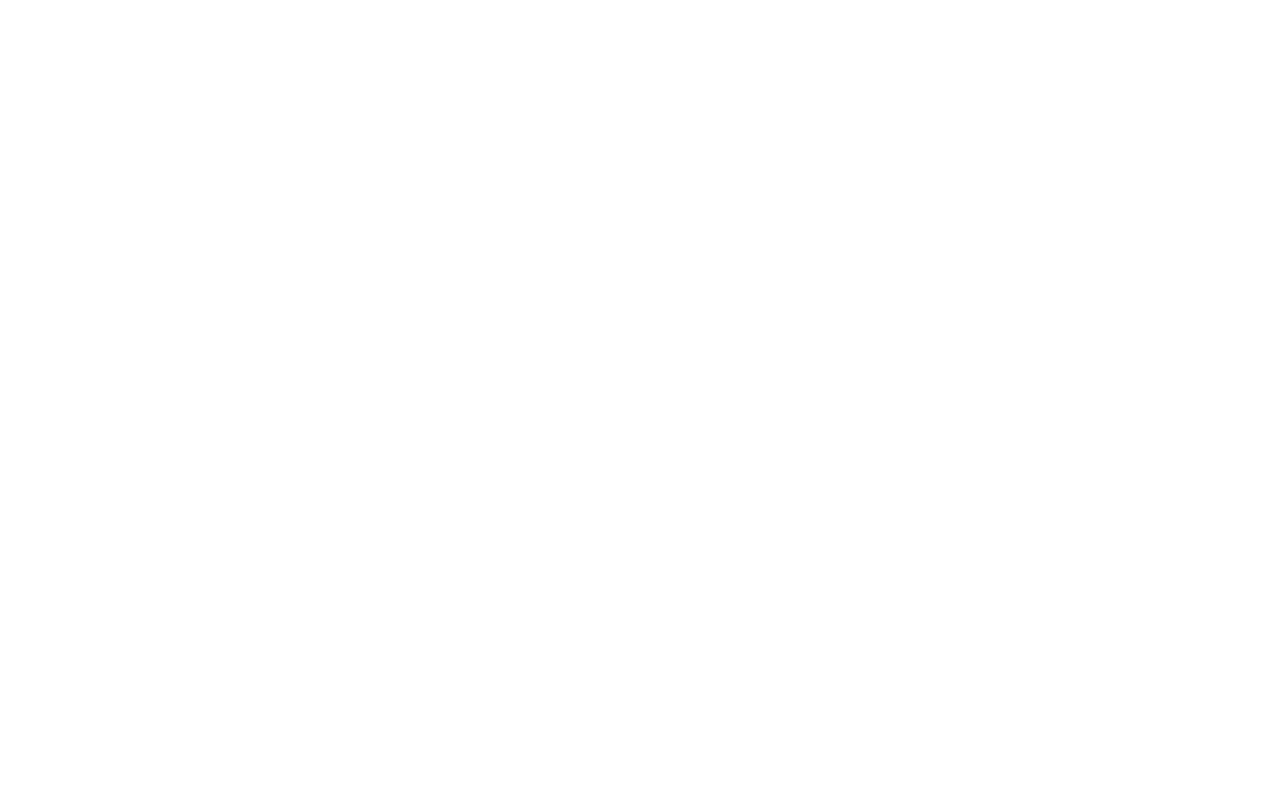
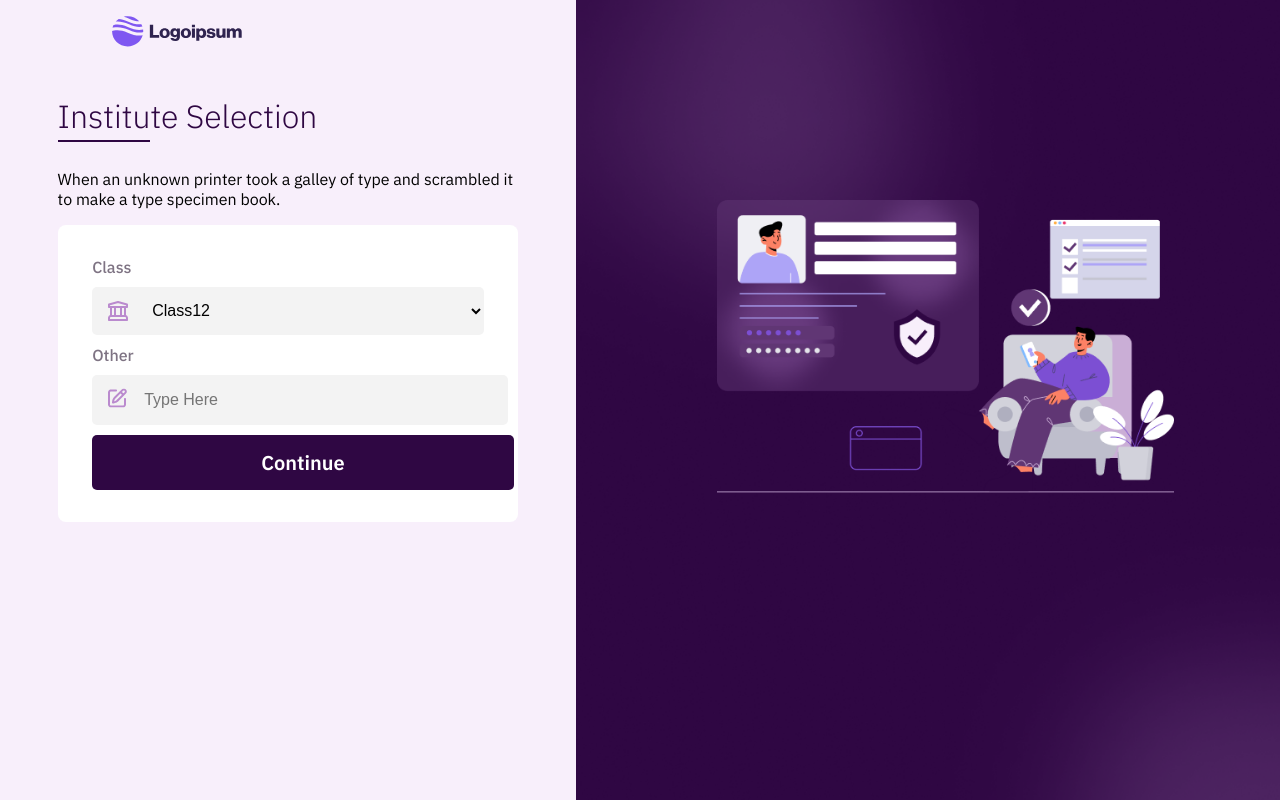
Before and after one commit to altamash2000/online_practice, a React (Create React App) app: page /select-institute in a window 1280 px wide. Built offline with nearby package versions, Linux system fonts and the light colour scheme; sample sign-in values are in the browser's storage.

Commit message:
intitute

```diff
--- a/src/App.css
+++ b/src/App.css
@@ -68,7 +68,7 @@
     bottom: -5px;
 }
 section {
-    width:80%;
+    width: 80%;
     height: 90%;
     min-width: 350px;
 }
--- a/src/App.js
+++ b/src/App.js
@@ -1,7 +1,7 @@
 import { useState } from 'react';
 import { Navigate, Route, Routes } from 'react-router-dom';
 import './App.css';
-import BaseLayout from "./common/baseLayout"
+import BaseLayout from "./common/baseLayout";
 import PrivateRoute from './Pages/PrivateRoute';
 function App() {
   const [authe, setAuth] = useState(false)
@@ -18,7 +18,6 @@
         <>
           <Route path='/*' element={<PrivateRoute />} />
           <Route index element={<Navigate to='first-page' />} />
-          <Route path='select-institute' element={<Navigate  />} />
         </>)}
     </Routes>
   )
--- a/src/Pages/PrivateRoute.js
+++ b/src/Pages/PrivateRoute.js
@@ -1,16 +1,40 @@
 import React from 'react'
-import { Route, Routes } from 'react-router-dom'
-import UploadPhoto from './uploadPhoto'
+import Header from '../navigations/header'
+import SelectInstitute from './selectInstitute'
+import { Outlet, Route, Routes } from 'react-router-dom';
+import { ThemeColors } from '../theme/theme';
+import img from '../assets/images/Group 2.png';
 
-const PrivateRoute = () => {
+
+const Private = () => {
   return (
     <>
-      <Routes>
-        <Route path='upload-photo' element={<UploadPhoto />} />
-        <Route index element={<UploadPhoto />} />
-      </Routes>
+      <div className='outerDiv'>
+        <div className='innerDiv'>
+          <div className='outerflex'>
+            <div className='left-flex' style={{ backgroundColor: ThemeColors.light }}>
+              <Header />
+              <div className="container-flex"><Outlet /></div>
+            </div>
+            <div className='right-flex' style={{ backgroundColor: ThemeColors.primary }}>
+              <img src={img} alt="" className='responsiveImg' />
+            </div>
+          </div>
+        </div>
+      </div>
+
     </>
   )
 }
 
-export default PrivateRoute
+const Layout = ({ auth, setAuth }) => {
+  return (
+    <Routes>
+      <Route element={<Private />}>
+        <Route index element={<SelectInstitute />} />
+        <Route path='select-institute' element={<SelectInstitute />} />
+      </Route>
+    </Routes>
+  )
+}
+export default Layout
--- a/src/Pages/selectInstitute.js
+++ b/src/Pages/selectInstitute.js
@@ -1,12 +1,16 @@
 import React from 'react'
+import { EditIcon, UniversityIcon } from '../assets/icon/inputIcon'
 import { cardBodyinner, cardinner } from '../auth/login/logincss'
 import CustomButton from '../customComponents/button/customButton'
 import CustomInput from '../customComponents/customTextInput'
+import Dropdown from '../customComponents/dropdown/dropdown'
 import UnderLineText from '../customComponents/under-line-text/underLineText'
 
-const onclick=()=>{
+const onclick = () => {
 
 }
+const options = ["Class12", "Class11", "Class10"];
+
 const SelectInstitute = () => {
   return (
     <section>
@@ -14,8 +18,8 @@
       <div style={cardinner}>
         <div style={cardBodyinner}>
           <form>
-            <CustomInput name="Email" placeholder="Email Address" type="email" label="Email Address" lefticon={<MailIcon />}  />
-            <CustomInput name="Other" placeholder="Type Here" type="text" label="Other" lefticon={<PasswordIcon />} righticon={<EyeIcon />} />
+            <Dropdown name="class" placeholder="Please Select" label="Class" option={options} lefticon={<UniversityIcon />}  />
+            <CustomInput name="Other" placeholder="Type Here" type="text" label="Other" lefticon={<EditIcon />} />
 
             <CustomButton title="Continue" onClick={onclick} />
 
--- a/src/auth/login/index.js
+++ b/src/auth/login/index.js
@@ -14,7 +14,7 @@
     console.log('clicked');
     setAuth(!auth);
     localStorage.setItem("auth", true);
-    navigate("/upload-photo")
+    navigate("/select-institute")
   }
   const signUp = () => {
     navigate("sign-up")
--- a/src/customComponents/dropdown/dropdown.js
+++ b/src/customComponents/dropdown/dropdown.js
@@ -11,6 +11,7 @@
         setIsOpen(!isOpen);
         console.log(selectedOption);
     };
+
     return (
         <>
             <InputLabel>{label}</InputLabel>
@@ -18,7 +19,7 @@
                 <div className="left-icon">{lefticon}</div>
                 <select style={formSelect}>
                     {option.map(option => (
-                        <option onClick={onOptionClicked(option)} value={option} >
+                        <option  onClick={onOptionClicked(option)} value={option} >
                             {option}
                         </option>
                     ))
```
Also changed, not shown: src/assets/icon/inputIcon.js (+8 -0 lines), src/assets/images/Rectangle 6 (1).png (added).
